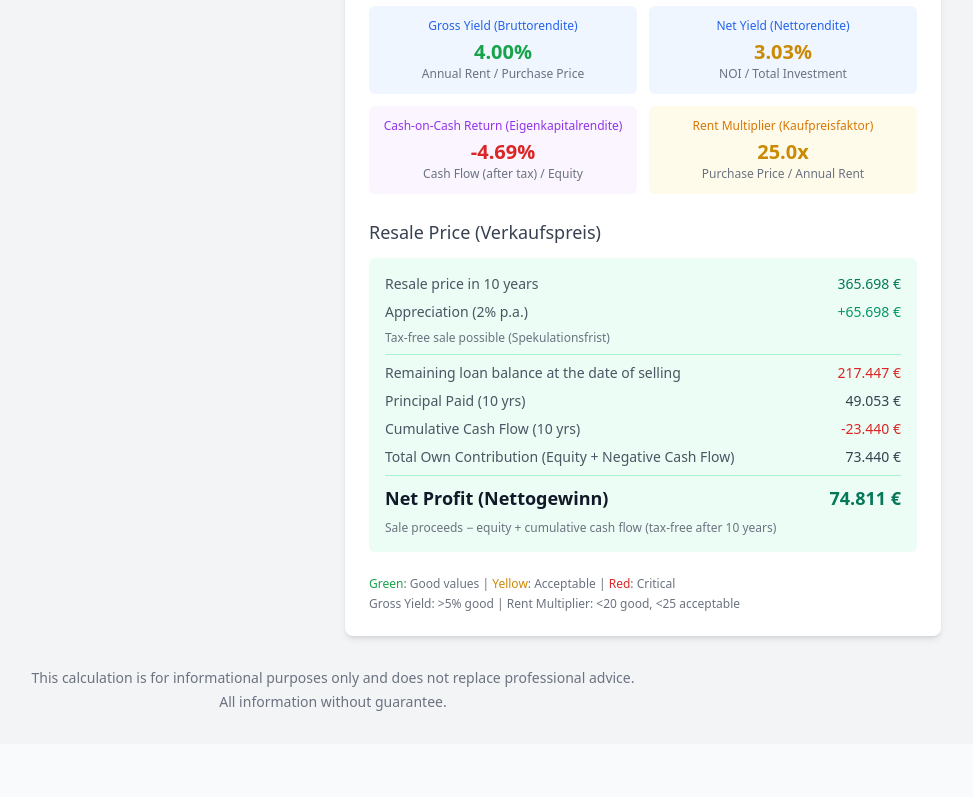
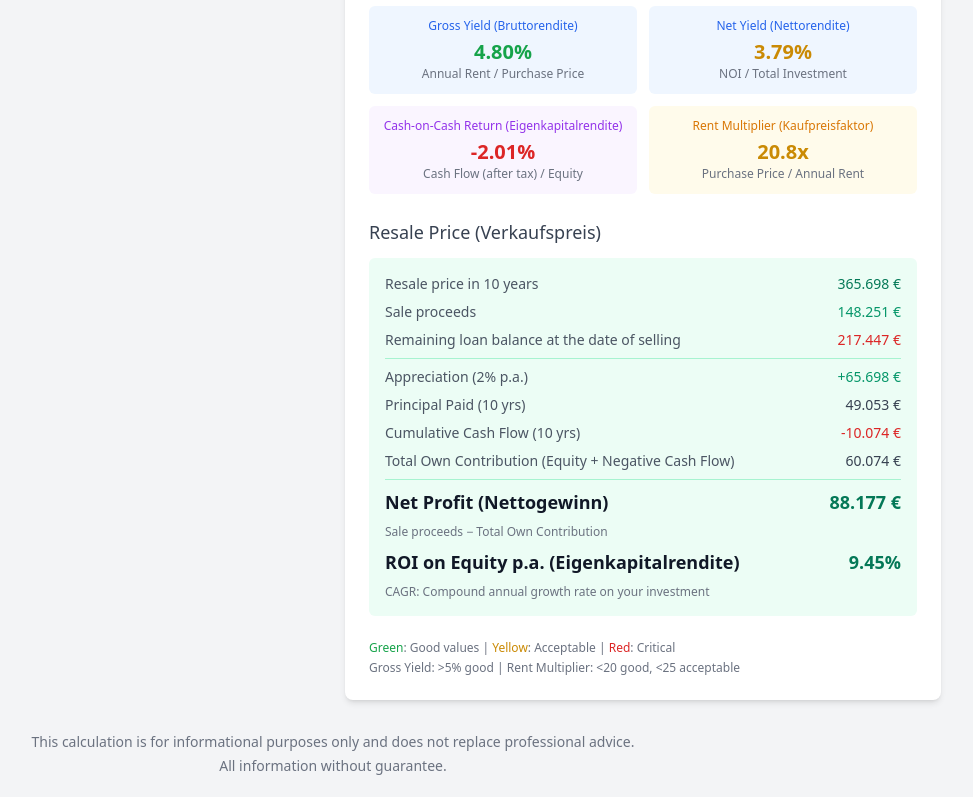
Before and after one commit to isobolev/Investment-Property-Calculator, a Vue app: page / in a window 1280 px wide. Shown: the part 1183-1980 px from the top of the page, without its empty margins (307-1280 px from the left). Before the commit the page ends 1927 px from the top, so only its background shows below. Built offline with nearby package versions, Linux system fonts and the light colour scheme.

Commit message:
roi on equity

```diff
--- a/src/App.vue
+++ b/src/App.vue
@@ -23,7 +23,7 @@ const interestRate = ref(4)
 const repaymentRate = ref(1.5)
 
 // Rental inputs
-const monthlyRent = ref(1000)
+const monthlyRent = ref(1200)
 const monthlyHausgeld = ref(150)
 const maintenanceReserve = ref(50)
 const vacancyRate = ref(0)
--- a/src/components/ResultsSummary.vue
+++ b/src/components/ResultsSummary.vue
@@ -113,9 +113,20 @@ const totalOwnContribution = computed(() => {
 
 const cumulativeCashFlow = computed(() => props.annualCashFlowAfterTax * props.holdingPeriod)
 
+const saleProceeds = computed(() => {
+  return resalePrice.value - remainingBalance.value
+})
+
 const netProfitAfterSale = computed(() => {
-  const saleProceeds = resalePrice.value - remainingBalance.value
-  return saleProceeds + cumulativeCashFlow.value - props.equity
+  return saleProceeds.value + cumulativeCashFlow.value - props.equity
+})
+
+const roiOnEquity = computed(() => {
+  if (totalOwnContribution.value <= 0 || props.holdingPeriod <= 0) return 0
+  // CAGR formula: ((endValue / startValue) ^ (1/years)) - 1
+  const totalReturn = 1 + netProfitAfterSale.value / totalOwnContribution.value
+  if (totalReturn <= 0) return -100 // Total loss
+  return (Math.pow(totalReturn, 1 / props.holdingPeriod) - 1) * 100
 })
 </script>
 
@@ -389,21 +400,19 @@ const netProfitAfterSale = computed(() => {
             <span class="text-gray-600">Resale price in {{ holdingPeriod }} years</span>
             <span class="font-medium text-emerald-700">{{ formatCurrency(resalePrice) }}</span>
           </div>
+
+          <div class="flex justify-between text-sm">
+            <span class="text-gray-600">Sale proceeds</span>
+            <span class="font-medium text-emerald-600">{{ formatCurrency(saleProceeds) }}</span>
+          </div>
+          <div class="flex justify-between text-sm">
+            <span class="text-gray-600">Remaining loan balance at the date of selling</span>
+            <span class="font-medium text-red-600">{{ formatCurrency(remainingBalance) }}</span>
+          </div>
+          <hr class="my-2 border-emerald-200" />
           <div class="flex justify-between text-sm">
             <span class="text-gray-600">Appreciation ({{ appreciationRate }}% p.a.)</span>
             <span class="text-emerald-600">+{{ formatCurrency(appreciation) }}</span>
-          </div>
-          <p class="text-xs text-gray-500">
-            {{
-              holdingPeriod >= 10
-                ? 'Tax-free sale possible (Spekulationsfrist)'
-                : `${10 - holdingPeriod} more years until tax-free sale`
-            }}
-          </p>
-          <hr class="my-2 border-emerald-200" />
-          <div class="flex justify-between text-sm">
-            <span class="text-gray-600">Remaining loan balance at the date of selling</span>
-            <span class="font-medium text-red-600">{{ formatCurrency(remainingBalance) }}</span>
           </div>
           <div class="flex justify-between text-sm">
             <span class="text-gray-600">Principal Paid ({{ holdingPeriod }} yrs)</span>
@@ -428,9 +437,14 @@ const netProfitAfterSale = computed(() => {
               formatCurrency(netProfitAfterSale)
             }}</span>
           </div>
-          <p class="text-xs text-gray-500">
-            Sale proceeds − equity + cumulative cash flow (tax-free after 10 years)
-          </p>
+          <p class="text-xs text-gray-500">Sale proceeds − Total Own Contribution</p>
+          <div class="flex justify-between text-lg font-bold">
+            <span>ROI on Equity p.a. (Eigenkapitalrendite)</span>
+            <span :class="roiOnEquity >= 0 ? 'text-emerald-700' : 'text-red-600'">{{
+              formatPercent(roiOnEquity)
+            }}</span>
+          </div>
+          <p class="text-xs text-gray-500">CAGR: Compound annual growth rate on your investment</p>
         </div>
       </div>
 
```
